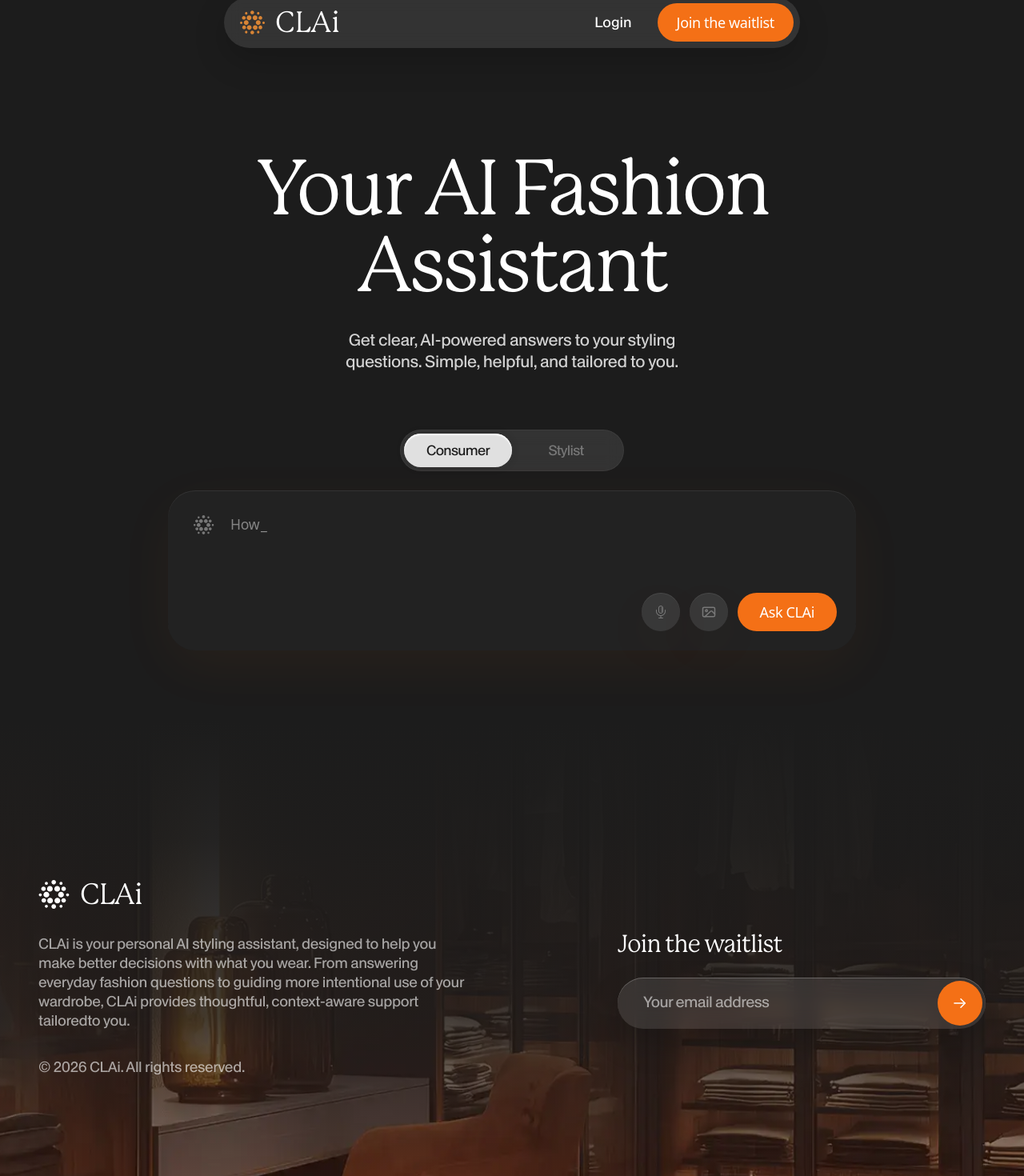
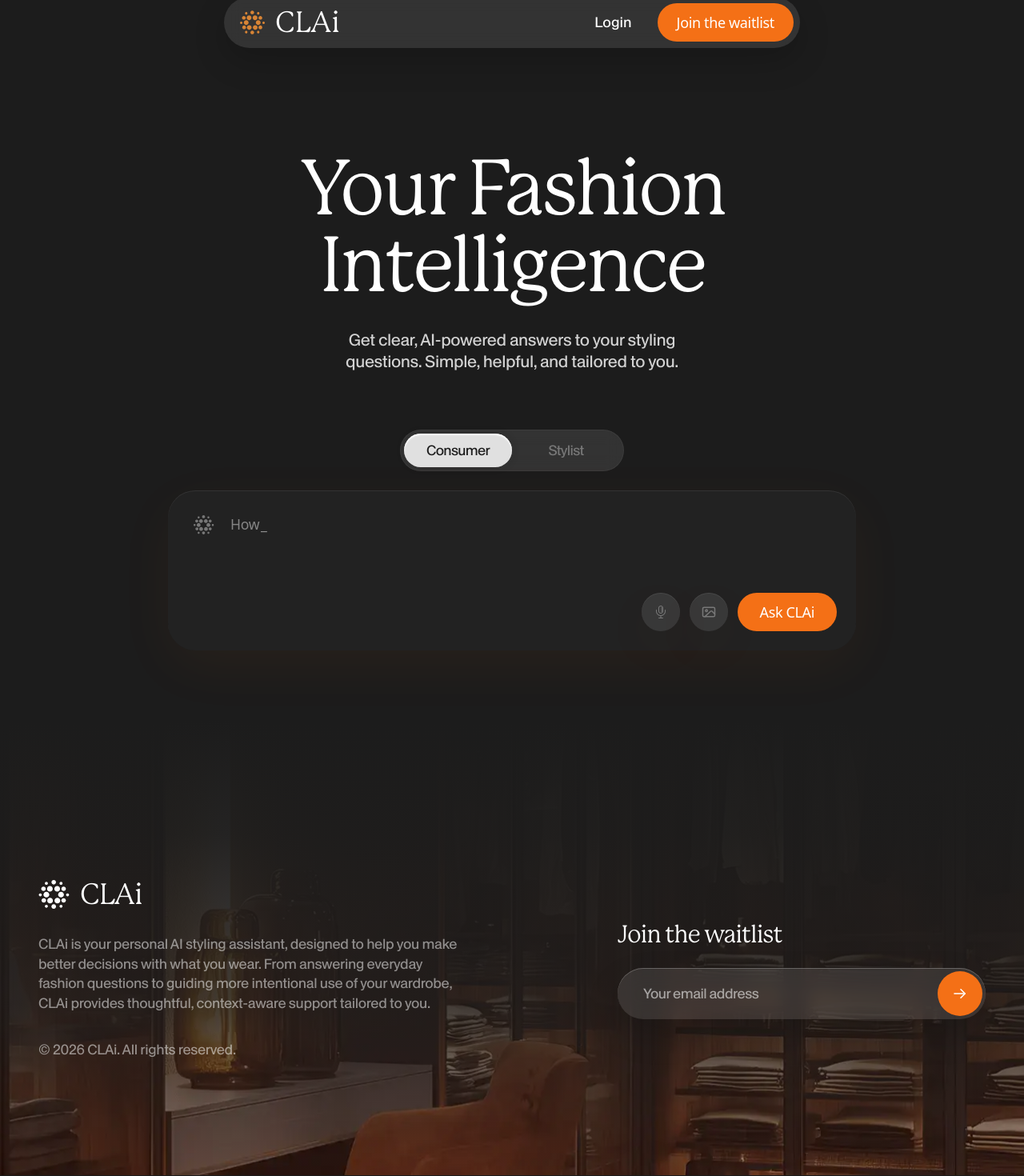
Before and after one commit to the-closet-app/landing, a Next.js app: page / in a window 1280 px wide. Shown: the part 44-1514 px from the top of the page at 80% size. Built offline with nearby package versions, Linux system fonts and the light colour scheme.

Commit message:
initial landing v1 wip

```diff
--- a/app/globals.css
+++ b/app/globals.css
@@ -79,6 +79,10 @@ body {
 	animation: micColorPulse 1.15s ease-in-out infinite;
 }
 
+textarea {
+	field-sizing: content;
+}
+
 footer {
 	background-image: url('/clai_footer_back.webp');
 	background-size: cover;
--- a/app/page.tsx
+++ b/app/page.tsx
@@ -9,7 +9,7 @@ export default function Home() {
 			<main className="flex min-h-screen items-center justify-center px-4 py-10">
 				<section className="w-[min(90vw,860px)] flex flex-col items-center gap-10 text-center text-white sm:gap-8">
 					<h1 className="text-5xl sm:text-8xl font-normal tracking-[-.04em] font-mackinac z-10">
-						Your AI Fashion Assistant
+						Your Fashion Intelligence
 					</h1>
 					<p className="w-[min(80vw,480px)] text-1xl sm:text-[1.3rem] text-[#ffffff]/80 font-normal font-antique-legacy z-10 tracking-[-.02em] leading-[1.3]">
 						Get clear, AI-powered answers to your styling questions.
--- a/components/form/Ask.tsx
+++ b/components/form/Ask.tsx
@@ -293,7 +293,7 @@ export function Ask() {
 							}
 							key={activeOption.id}
 							rows={2}
-							className="min-h-16 w-full resize-none bg-transparent text-lg font-medium leading-relaxed tracking-[-.02em] text-[white]/75 outline-none placeholder:text-white/45 sm:text-[1.1rem] leading-[1.45]"
+							className="min-h-16 w-full resize-none bg-transparent text-lg font-medium tracking-[-.02em] text-[white]/75 outline-none placeholder:text-white/45 sm:text-[1.1rem] leading-[1.3]"
 						/>
 					</div>
 				</div>
--- a/components/layout/Footer.tsx
+++ b/components/layout/Footer.tsx
@@ -12,11 +12,11 @@ export function Footer() {
 								CLAi
 							</span>
 						</div>
-						<p className="max-w-[560px] font-antique-legacy text-lg font-medium leading-[1.3] tracking-[-.02em] text-white/60 sm:text-[1.15rem]">
+						<p className="max-w-[560px] font-antique-legacy text-lg font-medium leading-[1.4] tracking-[-.02em] text-white/50 sm:text-[1.1rem]">
 							CLAi is your personal AI styling assistant, designed to help you make better decisions with what you wear. From answering everyday fashion questions to
-							guiding more intentional use of your wardrobe, CLAi provides thoughtful, context-aware support tailoredto you.
+							guiding more intentional use of your wardrobe, CLAi provides thoughtful, context-aware support tailored to you.
 						</p>
-						<p className="font-antique-legacy font-normal tracking-[-.02em] text-white/60 sm:text-[1.15rem]">
+						<p className="font-antique-legacy font-normal tracking-[-.02em] text-white/50 sm:text-[1.1rem]">
 							&copy; 2026 CLAi. All rights reserved.
 						</p>
 					</div>
@@ -32,7 +32,7 @@ export function Footer() {
 								id="footer-email"
 								type="email"
 								placeholder="Your email address"
-								className="min-w-0 flex-1 px-5 font-antique-legacy font-normal tracking-[-.03em] text-white outline-none placeholder:text-white/55 sm:text-[1.2rem]"
+								className="min-w-0 flex-1 px-5 font-antique-legacy font-normal tracking-[-.03em] text-white outline-none placeholder:text-white/55 sm:text-[1.1rem]"
 							/>
 							<button
 								type="submit"
--- a/package.json
+++ b/package.json
@@ -9,6 +9,7 @@
 		"lint": "eslint"
 	},
 	"dependencies": {
+		"firebase": "^12.15.0",
 		"next": "16.2.6",
 		"react": "19.2.4",
 		"react-dom": "19.2.4"
```
Also changed, not shown: 1 other file (tests, documents, lock files or other folders).
